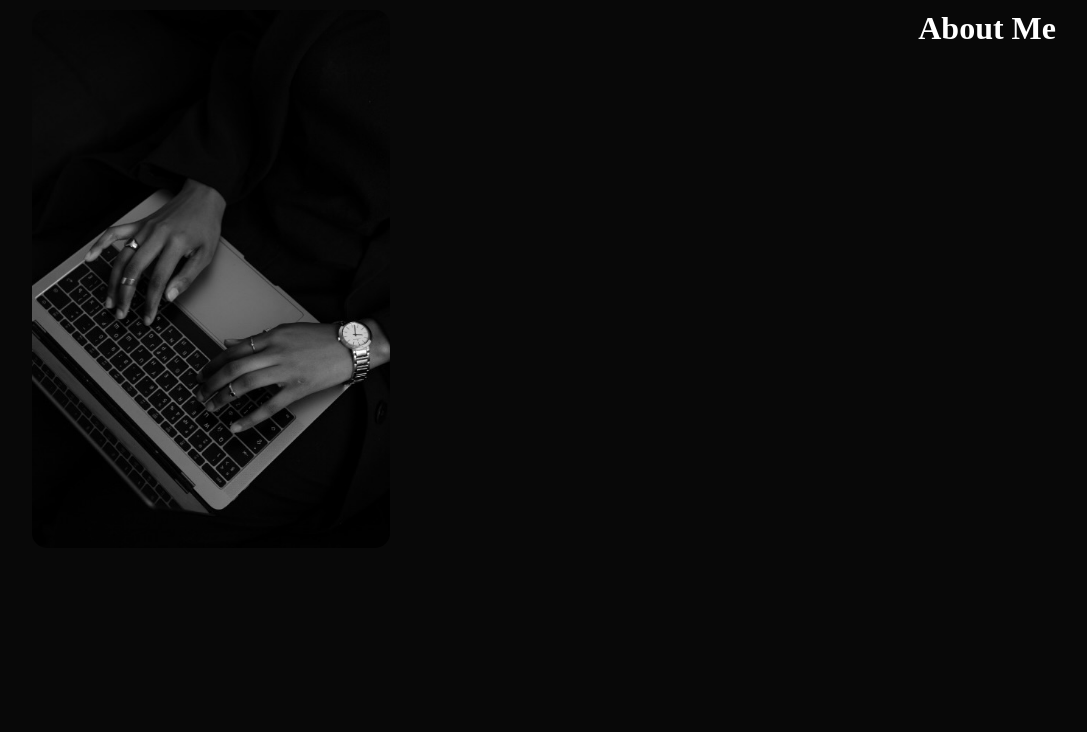
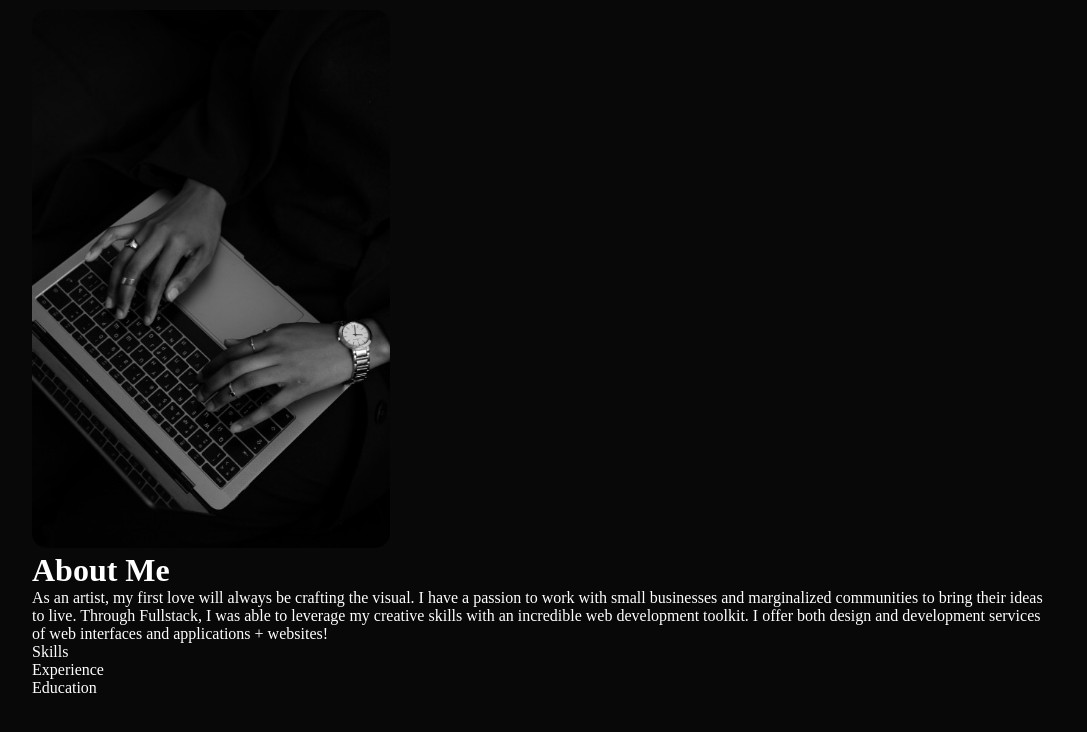
Before and after one commit to hijanahr/personal-site, a plain HTML site: page about.html in a window 1280 px wide. Shown: the whole page, without its empty margins (96-1183 px from the left). Drawn offline with Linux system fonts and the light colour scheme.

Commit message:
AboutMe Intro

```diff
--- a/about.html
+++ b/about.html
@@ -15,7 +15,17 @@
         <img src="Aboutpic 2.jpeg"></div>
         <div class="about-col-2"></div>
         <h1 class="sub tittle">About Me </h1>
+        <p>As an artist, my first love will always be crafting the visual.
+        I have a passion to work with small businesses and marginalized communities to bring their ideas to live.
+        Through Fullstack, I was able to leverage my creative skills with an incredible web development toolkit.
+        I offer both design and development services of web interfaces and applications + websites!</p>
 
+<div class="tab tittle">
+<p class="tab-links">Skills</p>
+<p class="tab-links">Experience</p>
+<p class="tab-links">Education</p>
+
+</div>
 
 </div>
 
--- a/style.css
+++ b/style.css
@@ -103,7 +103,10 @@ header-text h1 span{
     width:  100%;
     border-radius: 15px;
 }
-.sub-tittlw{
+.about-col-2{
+    flex-basis: 60%;
+}
+.sub-tittle{
     font-size: 60%;
     font-weight: 600;
     color: #fff;
```
